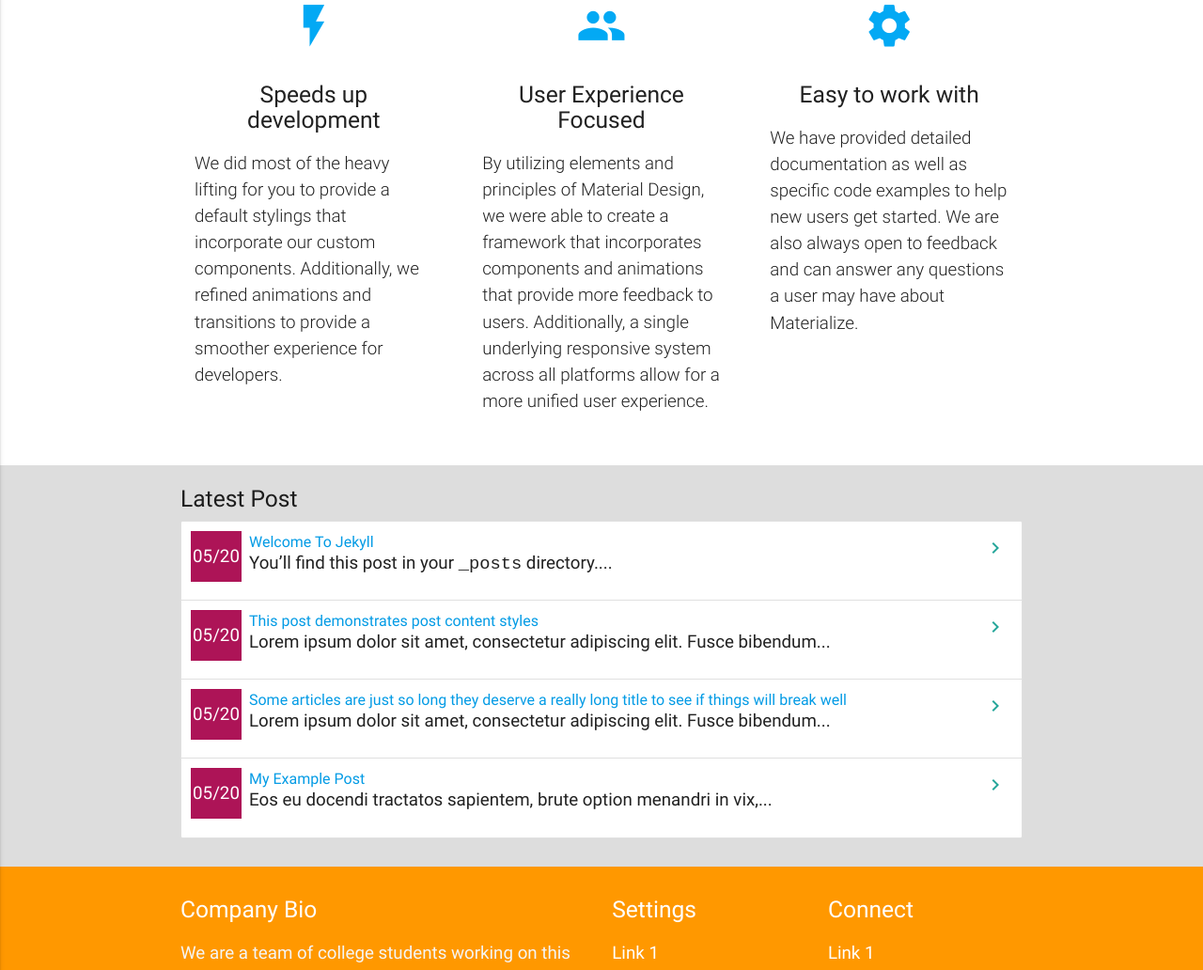
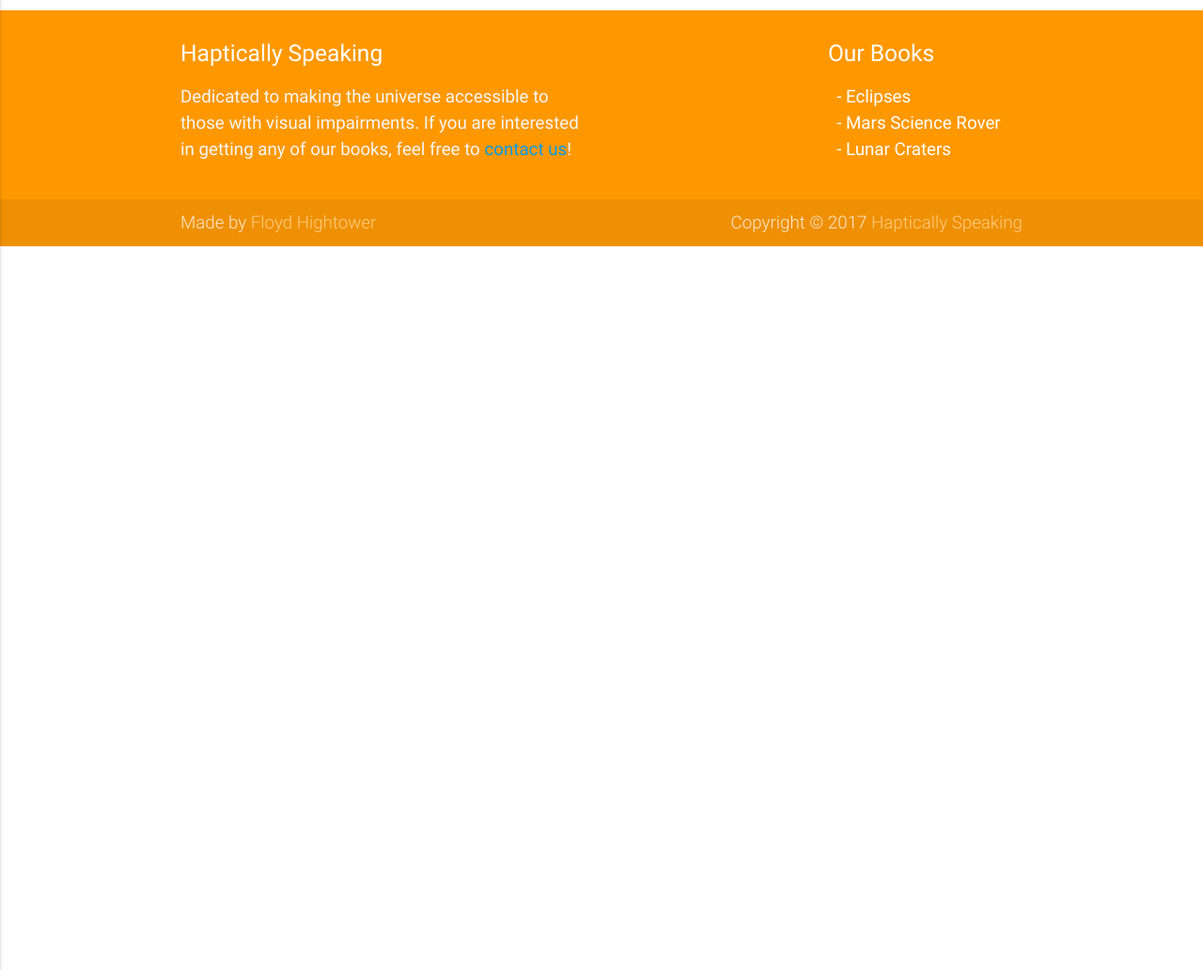
Before and after one commit to hapticallyspeaking/hapticallyspeaking.github.io, a Jekyll site: the page built from index.md, in a window 1280 px wide and 1400 px high, scrolled down 692 px, cut to the strip 368-1400 px from the top of the window. Shown: the whole strip at 94% size. Built offline with Jekyll 4.4.1, drawn with Linux system fonts in a browser that asks for light colours; after the commit the page ends 1322 px from its top, so only the background shows below that; some of the changed text lies outside the part shown.

Commit message:
Updating content to match the current version

```diff
--- a/_config.yml
+++ b/_config.yml
@@ -1,11 +1,8 @@
-title: Starter Template
-author: Panoramedia
-email: panoramedia@gmail.com
+title: Haptically Speaking
+author: Floyd Hightower <https://github.com/fhightower>
+email: hapticallyspeaking@gmail.com
 description: > # this means to ignore newlines until "baseurl:"
-  A Site Starter Materialize Templates for Jekyll
-
-twitter_username: macrod68
-github_username:  macrod68
+  Website for Haptically Speaking, a business dedicated to making the universe accessible to those with visual impairments.
 
 sass:
     style: compressed
--- a/_includes/footer.html
+++ b/_includes/footer.html
@@ -2,19 +2,18 @@
     <div class="container">
       <div class="row">
         <div class="col l6 s12">
-          <h5 class="white-text">Company Bio</h5>
-          <p class="grey-text text-lighten-4">We are a team of college students working on this project like it's our full time job. Any amount would help support and continue development on this project and is greatly appreciated.</p>
+          <h5 class="white-text">Haptically Speaking</h5>
+          <p class="grey-text text-lighten-4">Dedicated to making the universe accessible to those with visual impairments. If you are interested in getting any of our books, feel free to <a href="mailto:hapticallyspeaking@gmail.com">contact us</a>!</p>
         </div>
-        <div class="col l3 s12">
-          <h5 class="white-text">Settings</h5>
+        <div class="col l3 s12 right">
+          <h5 class="white-text">Our Books</h5>
           <ul>
-            <li><a class="white-text" href="#!">Link 1</a></li>
-            <li><a class="white-text" href="#!">Link 2</a></li>
-            <li><a class="white-text" href="#!">Link 3</a></li>
-            <li><a class="white-text" href="#!">Link 4</a></li>
+            <li><a class="white-text" href="/resources#eclipses">&nbsp;&nbsp;- Eclipses</a></li>
+            <li><a class="white-text" href="/resources#mars-science-rover">&nbsp;&nbsp;- Mars Science Rover</a></li>
+            <li><a class="white-text" href="/resources#lunar-craters">&nbsp;&nbsp;- Lunar Craters</a></li>
           </ul>
         </div>
-        <div class="col l3 s12">
+        <!-- <div class="col l3 s12">
           <h5 class="white-text">Connect</h5>
           <ul>
             <li><a class="white-text" href="#!">Link 1</a></li>
@@ -22,15 +21,15 @@
             <li><a class="white-text" href="#!">Link 3</a></li>
             <li><a class="white-text" href="#!">Link 4</a></li>
           </ul>
-        </div>
+        </div> -->
       </div>
     </div>
     <div class="footer-copyright">
         <div class="container">
             <div>
-                Made by <a target="_blank" class="orange-text text-lighten-3" href="http://materializecss.com">Materialize</a>
+                Made by <a target="_blank" class="orange-text text-lighten-3" href="https://github.com/fhightower">Floyd Hightower</a>
                 <span style="text-align: right; float: right">
-                Copyright © 2017 <a href="http://www.panoramedia.it" class="orange-text text-lighten-3">Marco Damiani</a>. Powered by <a target="_blank" href="http://jekyllrb.com/" class="orange-text text-lighten-3">Jekyll</a>
+                Copyright © 2017 <a href="http://www.panoramedia.it" class="orange-text text-lighten-3">Haptically Speaking</a>
                 </span>
             </div>
         </div>
--- a/_layouts/home.html
+++ b/_layouts/home.html
@@ -28,62 +28,3 @@ layout: default
       </div>
     </div>
   </div>
-
-  <div class="container">
-    <div class="section">
-
-      <!--   Icon Section   -->
-      <div class="row">
-        <div class="col s12 m4">
-          <div class="icon-block">
-            <h2 class="center light-blue-text"><i class="material-icons">flash_on</i></h2>
-            <h5 class="center">Speeds up development</h5>
-
-            <p class="light">We did most of the heavy lifting for you to provide a default stylings that incorporate our custom components. Additionally, we refined animations and transitions to provide a smoother experience for developers.</p>
-          </div>
-        </div>
-
-        <div class="col s12 m4">
-          <div class="icon-block">
-            <h2 class="center light-blue-text"><i class="material-icons">group</i></h2>
-            <h5 class="center">User Experience Focused</h5>
-
-            <p class="light">By utilizing elements and principles of Material Design, we were able to create a framework that incorporates components and animations that provide more feedback to users. Additionally, a single underlying responsive system across all platforms allow for a more unified user experience.</p>
-          </div>
-        </div>
-
-        <div class="col s12 m4">
-          <div class="icon-block">
-            <h2 class="center light-blue-text"><i class="material-icons">settings</i></h2>
-            <h5 class="center">Easy to work with</h5>
-
-            <p class="light">We have provided detailed documentation as well as specific code examples to help new users get started. We are also always open to feedback and can answer any questions a user may have about Materialize.</p>
-          </div>
-        </div>
-      </div>
-
-    </div>
-
-    </div>
-    <div style="background: #ddd">
-    <div class="container last-post">
-    <section>
-        <h5>Latest Post</h5>
-        <ul class="collection">
-        {% for post in site.posts %}
-        <li class="collection-item avatar">
-          {% assign date_format = site.minima.date_format | default: "%m/%d" %}
-          <div class="date-post">{{ post.date | date: date_format }}</div>
-          <span class="title"><a class="post-link" href="{{ post.url | relative_url }}">{{ post.title | escape }}</a></span>
-          <p>
-             {{ post.content | truncatewords: 10 }}
-          </p>
-          <a href="{{ post.url | relative_url }}" class="secondary-content"><i class="material-icons">navigate_next</i></a>
-        </li>
-        {% endfor %}
-        </ul>
-    </section>
-    </div>
-</div>
-
-  </div>
```
Also changed, not shown: index.md (+3 -1 lines), resources.md (+4 -4 lines).
